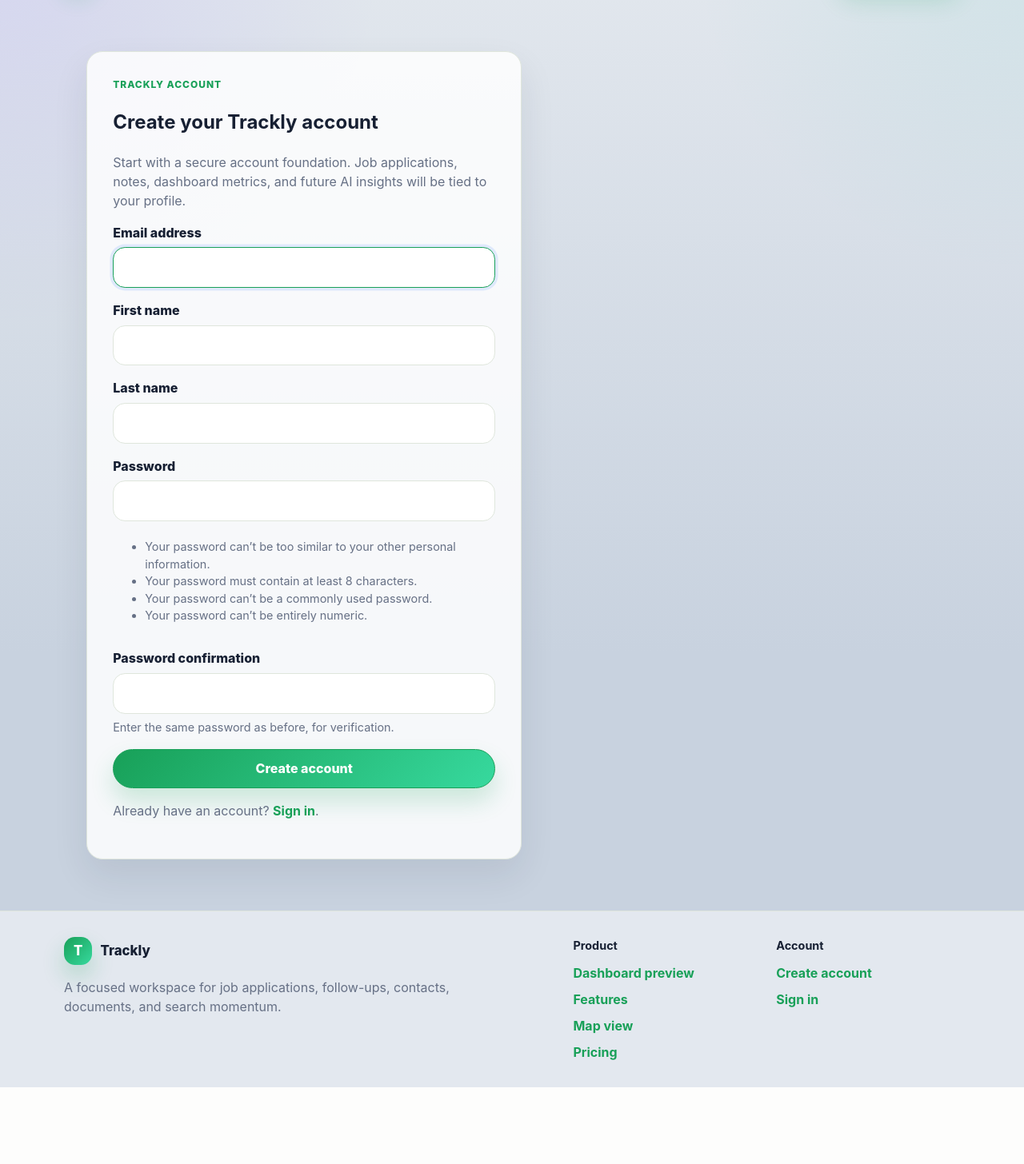
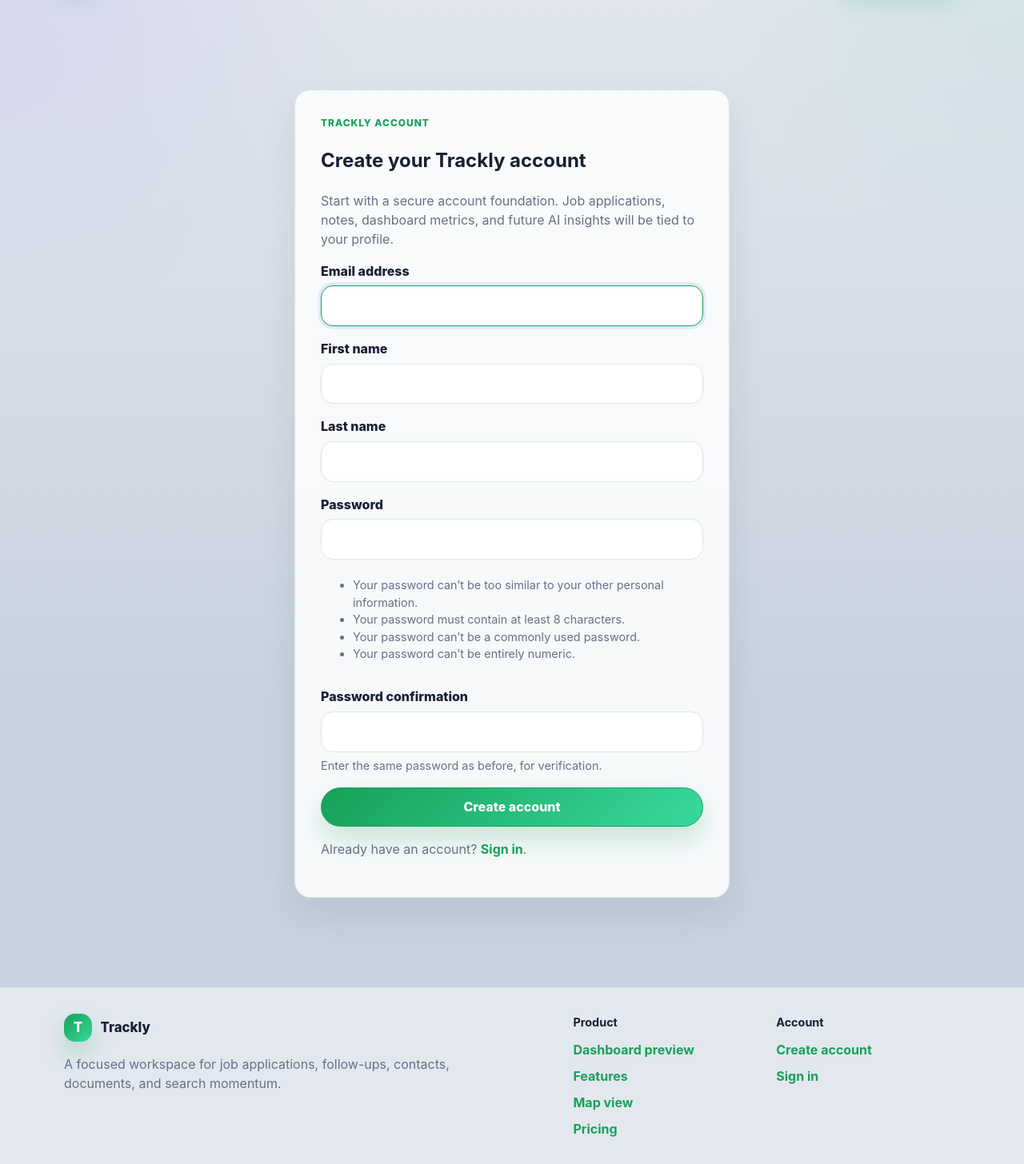
Before and after one commit to AAdewunmi/Trackly-Job-Applications-Tracker-Project, a Django app: page /accounts/signup/ in a window 1280 px wide. Shown: the part 73-1529 px from the top of the page at 80% size. Before the commit the page ends 1433 px from the top, so only its background shows below. Run offline with Django 5.2, Linux system fonts and the light colour scheme.

Commit message:
fix(ui): centre auth form layout

```diff
--- a/static/css/theme.css
+++ b/static/css/theme.css
@@ -357,11 +357,17 @@ textarea {
 
 .tl-auth-shell {
   display: grid;
-  justify-content: center;
+  width: 100%;
+  min-height: calc(100vh - 18rem);
+  align-items: start;
+  grid-template-columns: minmax(0, 1fr);
+  justify-items: center;
+  padding: clamp(1rem, 4vw, 3rem) 0;
 }
 
 .tl-auth-card {
   width: min(100%, 34rem);
+  justify-self: center;
 }
 
 .tl-product-shot {
```
